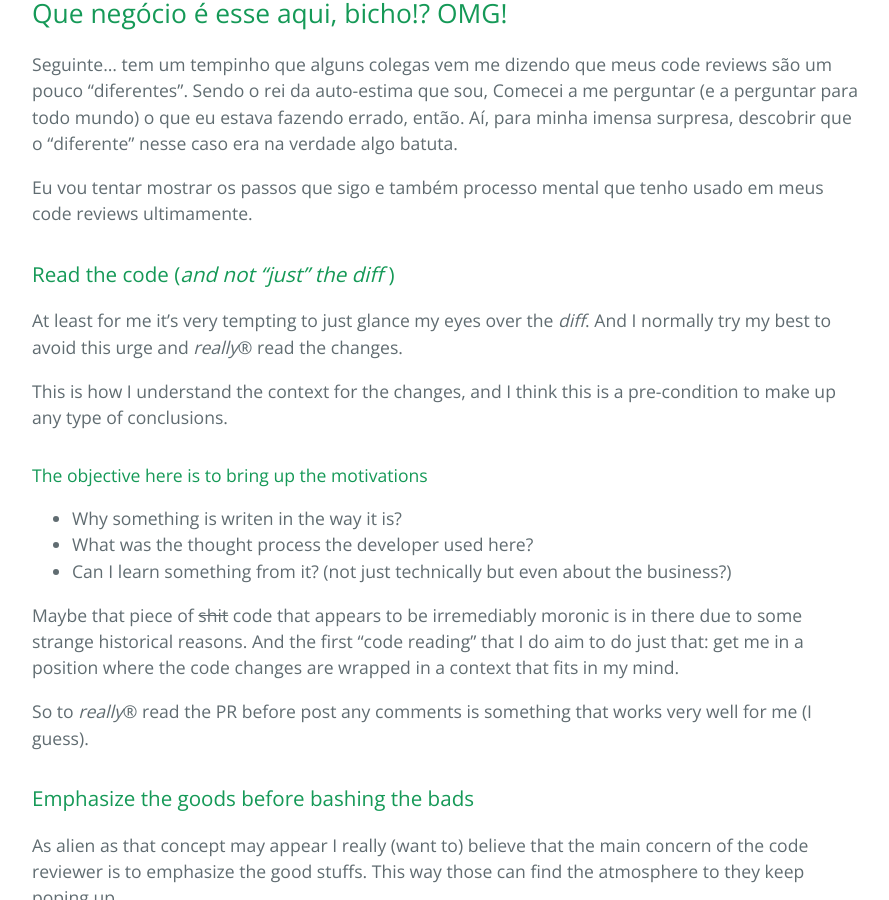
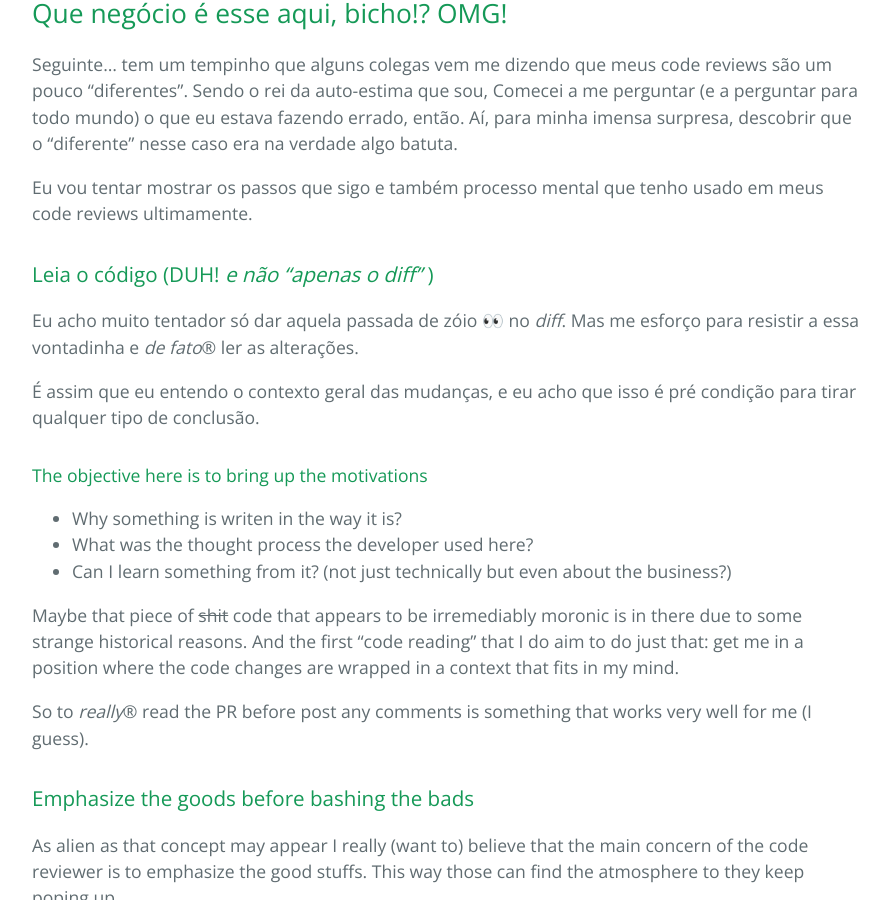
Before and after one commit to mistersourcerer/blog, a Jekyll site: the page built from _posts/pt-br/2017-04-06-the-polite-code-reviewer.md, in a window 1280 px wide and 900 px high, scrolled down 1231 px. Shown: the whole window, without its empty margins (192-1081 px from the left). Built offline with Jekyll 4.4.1, drawn with Linux system fonts in a browser that asks for light colours; our own code applies the rules of GitHub Pages for plain Markdown files.

Commit message:
Translate the "read the code" bit.

```diff
--- a/_posts/pt-br/2017-04-06-the-polite-code-reviewer.md
+++ b/_posts/pt-br/2017-04-06-the-polite-code-reviewer.md
@@ -44,15 +44,15 @@ Eu vou tentar mostrar os passos que sigo
 e também processo mental
 que tenho usado em meus code reviews ultimamente.
 
-### Read the code (_and not "just" the diff_ )
+### Leia o código (DUH! _e não "apenas o diff"_ )
 
-At least for me it's very tempting to just glance my eyes over the _diff_.
-And I normally try my best to avoid this urge
-and *really*® read the changes.
+Eu acho muito tentador só dar aquela passada de zóio 👀 no _diff_.
+Mas me esforço para resistir a essa vontadinha
+e *de fato*® ler as alterações.
 
-This is how I understand the context for the changes,
-and I think this is a pre-condition
-to make up any type of conclusions.
+É assim que eu entendo o contexto geral das mudanças,
+e eu acho que isso é pré condição
+para tirar qualquer tipo de conclusão.
 
 #### The objective here is to bring up the motivations
 
```
